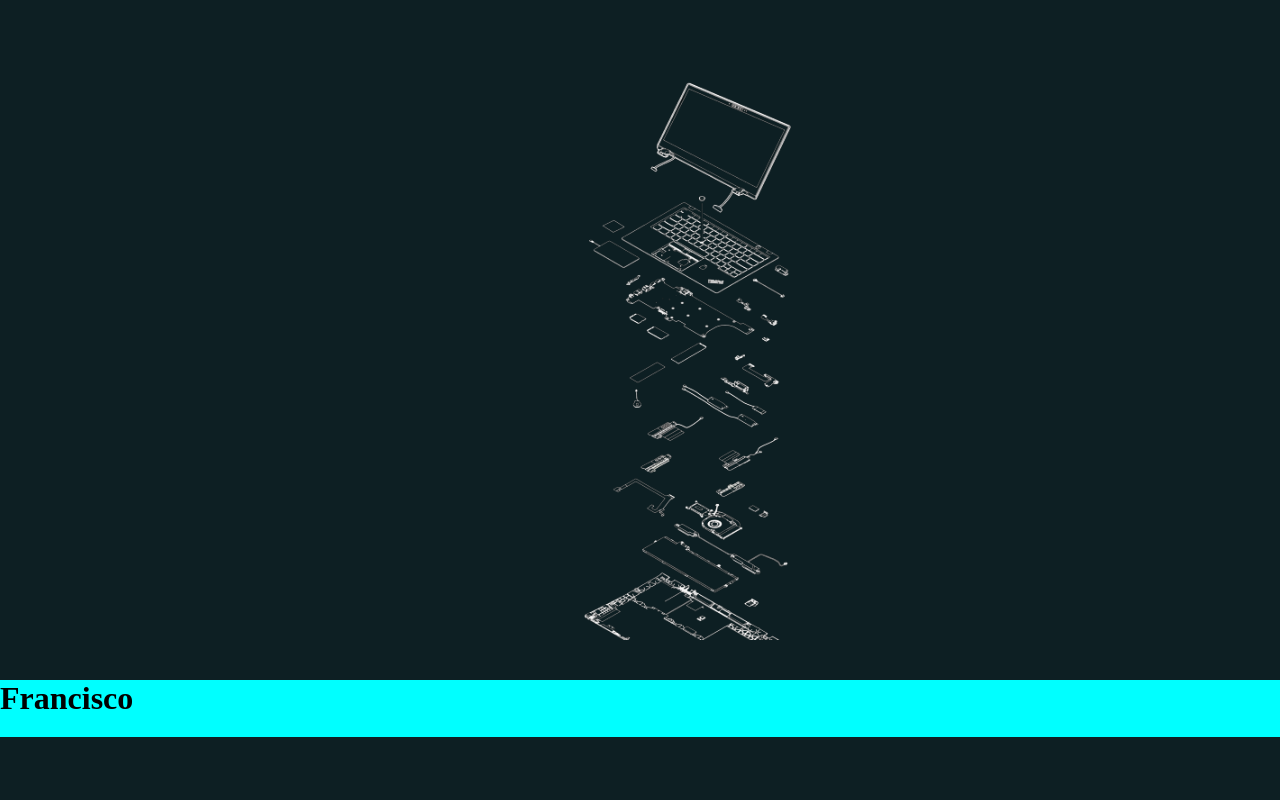
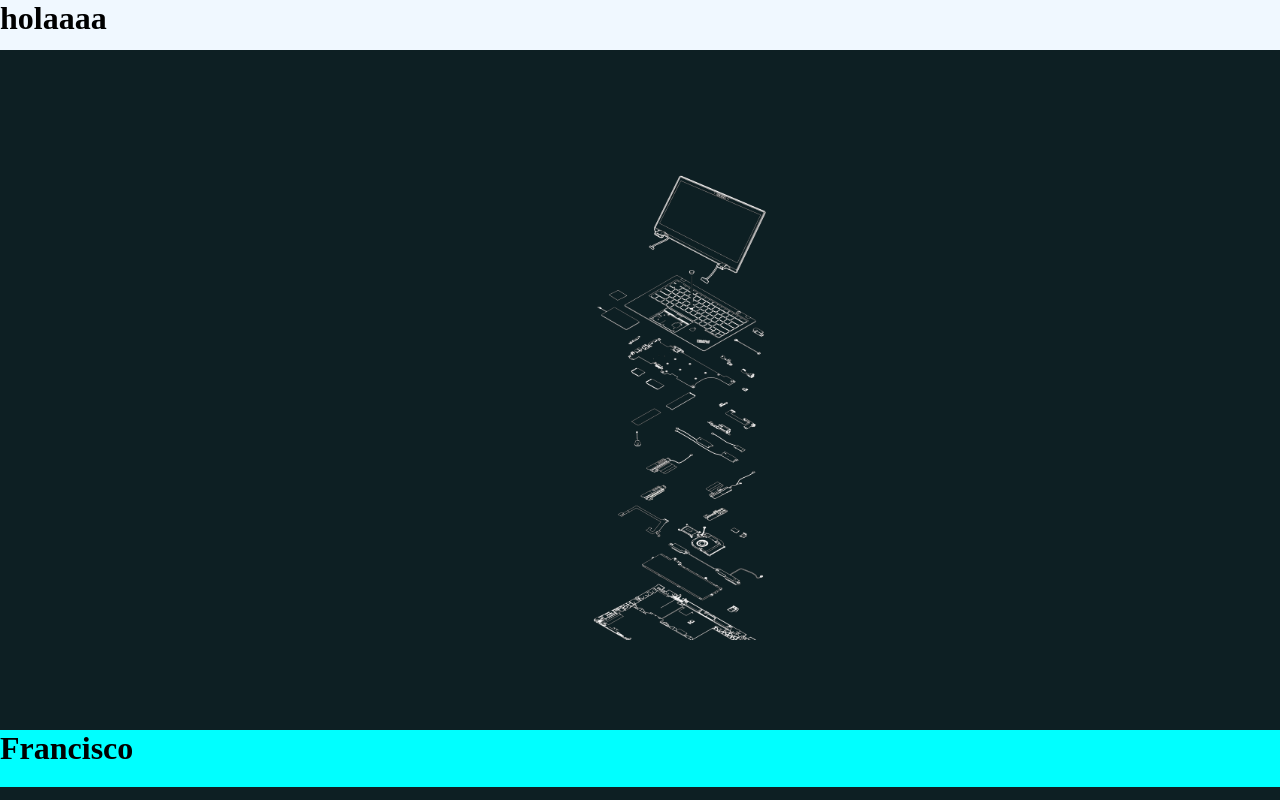
Before and after one commit to FranciscoVilli/CompiladoresWeb, a plain HTML site: page PaginaWeb.html in a window 1280 px wide. Drawn offline with Linux system fonts and the light colour scheme.

Commit message:
modificaciones

```diff
--- a/PaginaWeb.css
+++ b/PaginaWeb.css
@@ -2,16 +2,22 @@
     margin: 0;
     padding: 0;
 }
+header {
+    background-color: aliceblue;
+    height: 50px;
+}
 
 body {
     background-color: #0D1F23;
+    height: 100ph;
+    width: 100pw;
 }
 
 .imgOrdenador {
     display: grid;
     place-items: center;
     justify-content: center;
-    height: 600px;
+    height: 500px;
 
 }
 
@@ -22,8 +28,9 @@ body {
     place-items: center;
     justify-content: center;
 }
-.infoPersonal {
+footer {
     clear: both;
     padding-bottom: 20px;
     background-color: aqua;
+    align-items: center;
 }
--- a/PaginaWeb.html
+++ b/PaginaWeb.html
@@ -8,7 +8,7 @@
 </head>
 <body>
     <header>
-        <h1></h1>   <!--Aqui va el titulo-->
+        <h1>holaaaa</h1>   <!--Aqui va el titulo-->
         <h3></h3>       <!-- Aqui va breve informacion -->
     </header>
     <nav>
```
